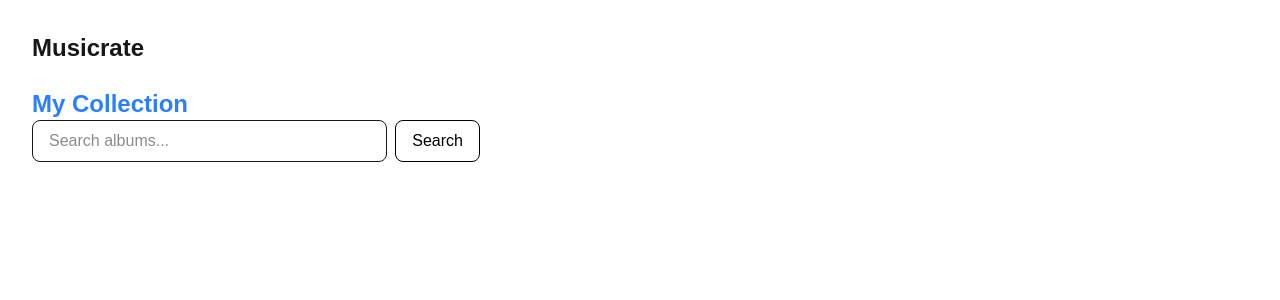
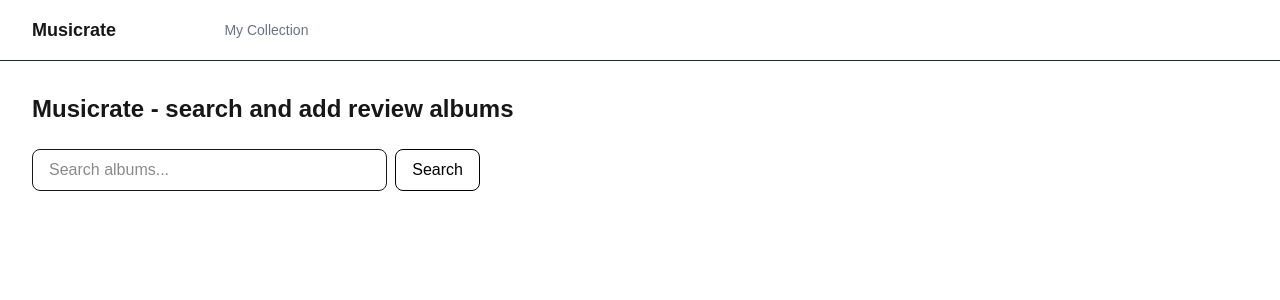
Before and after one commit to abiodunsalavu/musicrate, a Next.js app: page / in a window 1280 px wide. Shown: the top 300 px of the page. Built offline with nearby package versions, Linux system fonts and the light colour scheme.

Commit message:
adding navigation bar

```diff
--- /dev/null
+++ b/src/app/components/Nav.js
@@ -0,0 +1,35 @@
+"use client";
+
+import Link from "next/link";
+import { usePathname } from "next/navigation";
+
+export default function Nav() {
+  const pathname = usePathname();
+
+  const links = [
+    { href: "/", label: "Search" },
+    { href: "/collection", label: "My Collection" },
+  ];
+
+  return (
+    <nav className="border-b border-gray-800 px-8 py-4 flex items-center gap-6">
+      <Link href="/" className="font-bold text-lg mr-4">
+        Musicrate
+      </Link>
+
+      {links.map((link) => (
+        <Link
+          key={link.href}
+          href={link.href}
+          className={
+            pathname === link.href
+              ? "text-white font-medium text-sm"
+              : "text-gray-500 text-sm hover:text-gray-300"
+          }
+        >
+          {link.label}
+        </Link>
+      ))}
+    </nav>
+  );
+}
--- a/src/app/layout.js
+++ b/src/app/layout.js
@@ -1,5 +1,6 @@
 import { Geist, Geist_Mono } from "next/font/google";
 import "./globals.css";
+import Nav from "./components/Nav";
 
 const geistSans = Geist({
   variable: "--font-geist-sans",
@@ -16,13 +17,17 @@ export const metadata = {
   description: "Welcome to Musicrate!",
 };
 
+
 export default function RootLayout({ children }) {
   return (
     <html
       lang="en"
       className={`${geistSans.variable} ${geistMono.variable} h-full antialiased`}
     >
-      <body className="min-h-full flex flex-col">{children}</body>
+      <body className="min-h-full flex flex-col">
+        <Nav />
+        {children}
+      </body>
     </html>
   );
 }
--- a/src/app/page.js
+++ b/src/app/page.js
@@ -37,12 +37,10 @@ export default function Home() {
 
   return (
     <main className="p-8">
-      <h1 className="text-2xl font-bold mb-6">Musicrate</h1>
-      <h1>
-      <Link href="/collection" className="text-2xl font-bold mb-6 text-blue-500 hover:underline">
-      My Collection
-      </Link>
+      <h1 className="text-2xl font-bold mb-6">
+        Musicrate - search and add review albums
       </h1>
+
       <form onSubmit={handleSearch} className="mb-6 flex gap-2 max-w-md">
         <input
           type="text"
@@ -51,7 +49,10 @@ export default function Home() {
           onChange={(e) => setQuery(e.target.value)}
           className="border rounded-lg px-4 py-2 flex-1"
         />
-        <button type="submit" className="border rounded-lg px-4 py-2 bg-white text-black font-medium">
+        <button
+          type="submit"
+          className="border rounded-lg px-4 py-2 bg-white text-black font-medium"
+        >
           Search
         </button>
       </form>
@@ -66,11 +67,17 @@ export default function Home() {
             className="border rounded-lg p-4 flex gap-3 items-center cursor-pointer hover:bg-gray-900"
           >
             {album.coverUrl && (
-              <img src={album.coverUrl} alt={album.title} className="w-16 h-16 rounded" />
+              <img
+                src={album.coverUrl}
+                alt={album.title}
+                className="w-16 h-16 rounded"
+              />
             )}
             <div className="flex-1">
               <h2 className="font-semibold">{album.title}</h2>
-              <p className="text-sm text-gray-500">{album.artist} · {album.year}</p>
+              <p className="text-sm text-gray-500">
+                {album.artist} · {album.year}
+              </p>
             </div>
             {navigatingId === album.spotifyId && (
               <span className="text-xs text-gray-500">Loading...</span>
```
Also changed, not shown: src/app/albums/[id]/RatingForm.js (line endings or trailing spaces).
